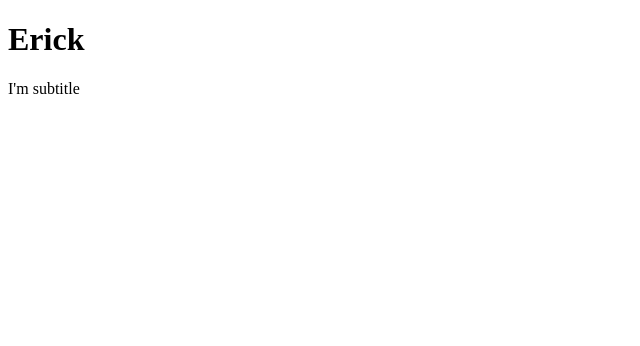
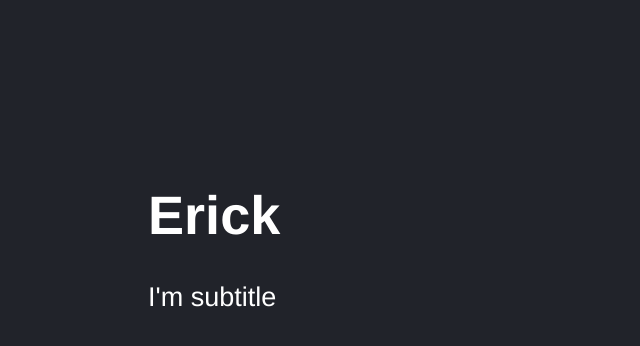
Before and after one commit to erickestradapj/react-counter-app, a React (Vite) app: page / in a window 1280 px wide. Shown: the top 346 px of the page, without its empty margins (0-640 px from the left). Built offline with nearby package versions, Linux system fonts and the light colour scheme.

Commit message:
feat: styles CSS

```diff
--- a/src/main.jsx
+++ b/src/main.jsx
@@ -1,6 +1,8 @@
 import React from 'react';
 import ReactDOM from 'react-dom/client';
 import { FirstApp } from './FirstApp';
+
+import './styles.css';
 
 ReactDOM.createRoot(document.getElementById('root')).render(
    <React.StrictMode>
--- /dev/null
+++ b/src/styles.css
@@ -0,0 +1,8 @@
+html,
+body {
+   background-color: #21232a;
+   color: white;
+   font-family: Helvetica, Arial, Helvetica, sans-serif;
+   font-size: 1.3rem;
+   padding: 70px;
+}
```
